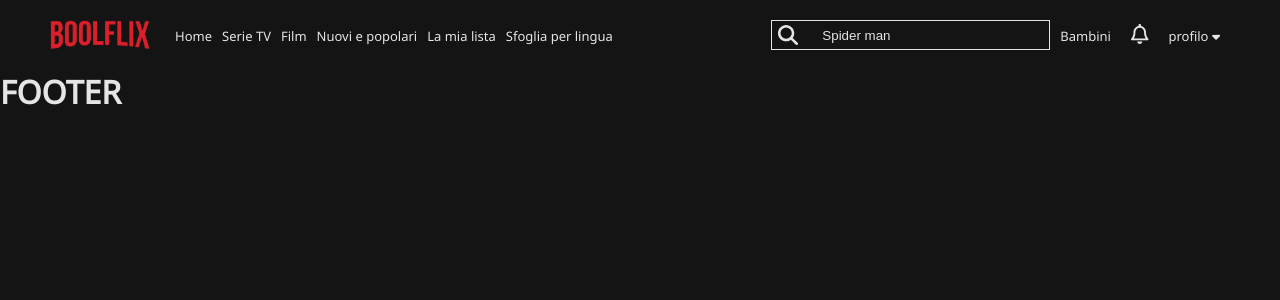
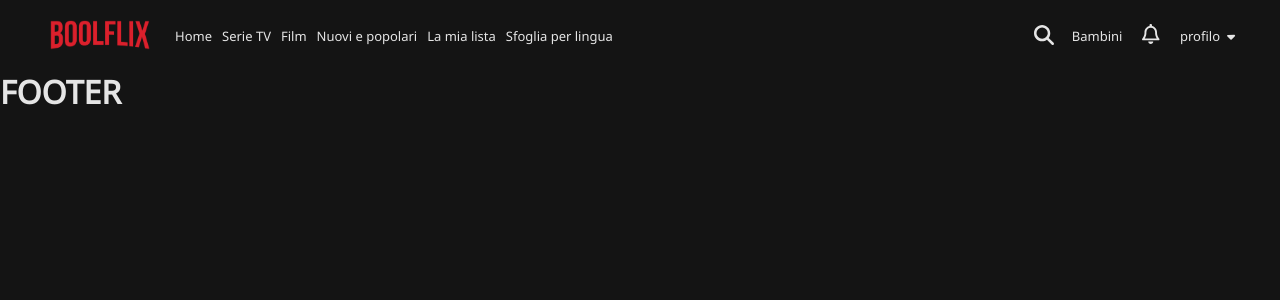
Before and after one commit to saragisondi/vite-boolflix, a Vue app: page / in a window 1280 px wide. Shown: the top 300 px of the page. Built offline with nearby package versions, Linux system fonts and the light colour scheme; no server answers.

Commit message:
modify input text

```diff
--- a/src/components/Header.Vue
+++ b/src/components/Header.Vue
@@ -5,6 +5,7 @@ export default {
   data(){
     return{
       store,
+      isActive:false,
     }
   }
 }
@@ -31,21 +32,22 @@ export default {
 
       <div class="right">
         <ul>
-          <div class="searchbar">
-
+          <div class="searchbar" :class="{active:isActive}">
             <!-- button -->
             <div class="container-button">
-              <button @click="$emit('startFunction'), $emit('searchSeries')">
+              <button class="button-toggle" :class="{active:isActive}" @click="isActive = !isActive,$emit('startFunction'), $emit('searchSeries')">
                 <font-awesome-icon class="icon" icon="fa-solid fa-magnifying-glass" />
               </button>
             </div>
             <!-- input -->
-          <input @keyup.enter="$emit('startFunction'), $emit('searchSeries')" type="text" placeholder="Cosa vuoi vedere?" v-model="store.searchTitle">
+            <div class="container-input">
+              <input :class="{active:isActive}"  @keyup.enter="$emit('startFunction'), $emit('searchSeries')" type="text" placeholder="Cosa vuoi vedere?" v-model="store.searchTitle" >
+            </div>
         </div>
 
           <li><a href="#">Bambini </a></li>
           <li><a href="#"><font-awesome-icon class="icon" icon="fa-regular fa-bell" /></a></li>
-          <li><a href="#">profilo <font-awesome-icon icon="fa-solid fa-caret-down" /></a></li>
+          <li><a href="#">profilo <font-awesome-icon icon="fa-solid fa-caret-down" /><font-awesome-icon icon="fa-solid fa-caret-up" /></a></li>
         </ul>
       </div>
 
@@ -67,6 +69,7 @@ export default {
     .left{
       display: flex;
       margin-left:50px;
+
 
       .logo{
         img{
@@ -95,38 +98,80 @@ export default {
     }
     .right{
       margin-right:30px;
+
+
       .searchbar{
+        position:relative;
+        background-color:#141414 ;
+
+        .container-input{
+          width: 30px;
+          vertical-align: middle;
+          white-space: nowrap;
+          position: relative;
+        }
 
         input{
+          width: 30px;
           height:30px;
-          border:1px solid #E5E5E5;
-          background-color:#141414 ;
-          color:#E5E5E5;
+          background: transparent;
+          color:grey;
+          border:none;
+          font-size: 10pt;
           outline:none;
-          padding: 5px 50px;
+          padding-left:40px;
+          transition: width .45s ease;
+          opacity:0;
         }
-
         .container-button{
           border-right: none;
         }
 
         button{
-          width: 30px;
           height: 26px;
           cursor: pointer;
           position: absolute;
-          top:22px;
+          top:2px;
+          left:0;
           margin-left:2px;
           z-index:1;
           border: none;
           background-color:#141414 ;
           color: #E5E5E5;
+
+        }
+
+        button:active .icon{
+          font-size: 25px;
         }
       }
+
+      .searchbar.active{
+        width: 200px;
+
+      }
+
+      input.active{
+        width: 200px;
+        margin-right:400px;
+          border:1px solid #E5E5E5;
+          opacity:1;
+        }
+
 
       a{
         margin:0 10px;
       }
+
+      .fa-caret-down,.fa-caret-up{
+        position:absolute;
+        top:30px;
+        right:45px;
+      }
+      .fa-caret-up{
+        opacity:0;
+      }
+
     }
 
   }
--- a/src/main.js
+++ b/src/main.js
@@ -6,8 +6,9 @@ import { FontAwesomeIcon } from '@fortawesome/vue-fontawesome'
 import { faMagnifyingGlass} from '@fortawesome/free-solid-svg-icons'
 import { faBell } from '@fortawesome/free-regular-svg-icons';
 import { faCaretDown } from '@fortawesome/free-solid-svg-icons';
+import { faCaretUp } from '@fortawesome/free-solid-svg-icons';
 
-library.add(faMagnifyingGlass, faBell, faCaretDown)
+library.add(faMagnifyingGlass, faBell, faCaretDown, faCaretUp)
 
 createApp(App)
 .component('font-awesome-icon', FontAwesomeIcon)
```
Also changed, not shown: src/components/scss/general.scss (line endings or trailing spaces).
